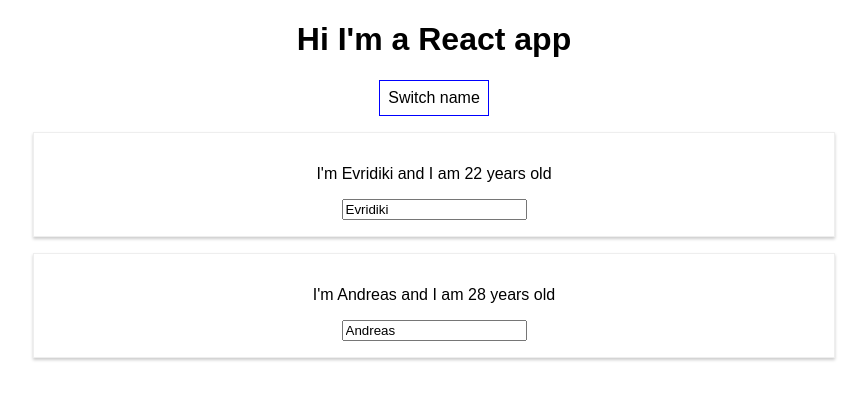
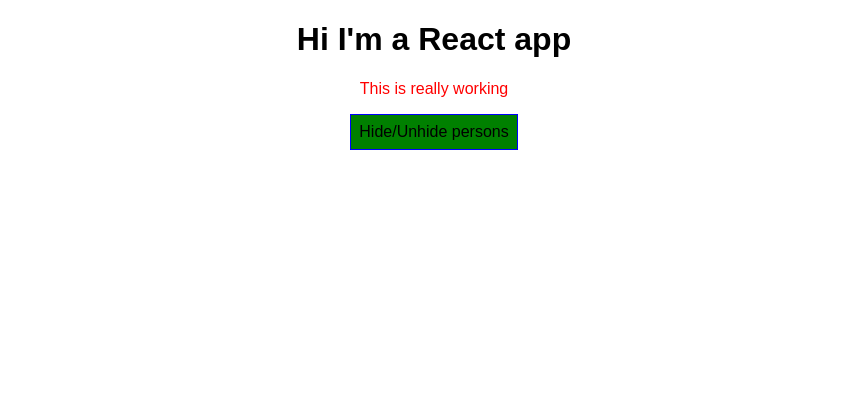
Before and after one commit to evridiki91/react-complete-guide, a React (Create React App) app: page / in a window 1280 px wide. Shown: the top 400 px of the page, without its empty margins (206-1073 px from the left). Built offline with nearby package versions, Linux system fonts and the light colour scheme.

Commit message:
Using Radium

```diff
--- a/package.json
+++ b/package.json
@@ -3,6 +3,7 @@
   "version": "0.1.0",
   "private": true,
   "dependencies": {
+    "radium": "^0.26.0",
     "react": "^16.9.0",
     "react-dom": "^16.9.0",
     "react-scripts": "1.1.5"
--- a/src/App.css
+++ b/src/App.css
@@ -1,3 +1,11 @@
 .App {
   text-align: center;
 }
+
+.red {
+  color: red;
+}
+
+.bold {
+  font-weight: bold;
+}
--- a/src/App.js
+++ b/src/App.js
@@ -1,14 +1,16 @@
 import React, { Component } from 'react';
 import './App.css';
 import Person from './Person/Person';
+import Radium, {StyleRoot} from 'radium';
 
 class App extends Component  {
   state = {
     persons: [
-      {name: "Evridiki", age: 22},
-      {name: "Andreas", age: 28},
+      {id: 'gfsdf', name: "Evridiki", age: 22},
+      {id: 'afdsf', name: "Andreas", age: 28},
     ],
-    otherState: "another state"
+    otherState: "another state",
+    showPersons: false
   }
 
 
@@ -23,39 +25,84 @@ class App extends Component  {
     })
   }
 
-  nameChangedHandler = (event) => {
+  nameChangedHandler = (event, userId) => {
+      const person = this.state.persons.find();
+      console.log(person)
+
+  }
+
+  togglePersonsHandler = () => {
+    const doesShow = this.state.showPersons;
     this.setState({
-      persons: [
-        {name: 'Evridiki', age: 22},
-        {name: event.target.value, age: 28}
-      ]
+      showPersons: !doesShow
     })
+  }
+
+  deletePersonHandler = (index) => {
+    // const persons = this.state.persons.slice(); //1st way to create new array
+    const persons = [...this.state.persons]; //2nd way to create new array
+    console.log("New persons array", persons);
+    persons.splice(index, 1);
+    console.log("New persons array after splice", persons);
+    console.log("state persons array", this.state.persons);
+
+    this.setState({persons: persons})
   }
 
   render(){
     const style = {
-      backgroundColor: 'white',
+      backgroundColor: 'green',
       font: 'inherit',
       border: '1px solid blue',
       padding: '8px',
-      cursor: 'pointer'
+      cursor: 'pointer',
+      ':hover': {
+        backgroundColor: 'lightgreen',
+        color: 'black'
+      }
+
     };
+    let persons = null;
+    if (this.state.showPersons){
+      style.backgroundColor = "red";
+      style[':hover'] = {
+        backgroundColor: 'pink',
+        color: 'white'
+      }
+      persons = (
+        <div>
+          {this.state.persons.map((person, index) => {
+            return <Person
+            // key={person.id}
+            click={() => this.deletePersonHandler(index)}
+            name={person.name}
+            age={person.age}
+            change={(event) => this.nameChangedHandler(event, person.id)}>
+            </Person>
+          })}
+        </div>
+      )
+    }
+    let classes = [];
+    if (this.state.persons.length <=2){
+      classes.push('red');
+    }
+    if( this.state.persons.length <=1){
+      classes.push('bold')
+    }
+
     return (
+      <StyleRoot>
       <div className="App">
         <h1>Hi I'm a React app</h1>
+        <p className={classes.join(' ')}>This is really working</p>
         <button
           style={style}
-          onClick={this.switchNameHandler.bind(this, "Evridiki!")}>Switch name</button>
-        <Person
-          name = {this.state.persons[0].name}
-          age = {this.state.persons[0].age}>
-        </Person>
-        <Person
-        name={this.state.persons[1].name}
-        age={this.state.persons[1].age}
-        click={this.switchNameHandler.bind(this,'Evi')}
-        change={this.nameChangedHandler}></Person>
+          onClick={this.togglePersonsHandler}>Hide/Unhide persons</button>
+      {persons}
+
       </div>
+      </StyleRoot>
     );
     // return React.createElement('div', {className: 'App'}, React.createElement('h1',null,'Ello there!'));
   }
@@ -64,4 +111,4 @@ class App extends Component  {
 
 
 
-export default App;
+export default Radium(App);
--- a/src/Person/Person.css
+++ b/src/Person/Person.css
@@ -6,3 +6,9 @@
     padding: 16px;
     text-align: center;
 }
+
+@media (min-width: 500px){
+    .Person {
+        width: 450px;
+    }
+}
--- a/src/Person/Person.js
+++ b/src/Person/Person.js
@@ -1,9 +1,15 @@
 import React from 'react';
 import './Person.css'
+import Radium, {StyleRoot} from 'radium'
 
 const person = (props) => {
+    const style = {
+        '@media (min-width: 500px)': {
+            width: '450px'
+        }
+    };
    return (
-       <div className="Person">
+       <div className="Person" style={style}>
             <p onClick={props.click}>I'm {props.name} and I am {props.age}  years old</p>
             <p>{props.children}</p>
             <input type="text" onChange={props.change} value={props.name}></input>
@@ -11,4 +17,4 @@ const person = (props) => {
    );
 }
 
-export default person;
+export default Radium(person);
```
Also changed, not shown: src/images/logs_splice.png (added), 1 other file (tests, documents, lock files or other folders).
